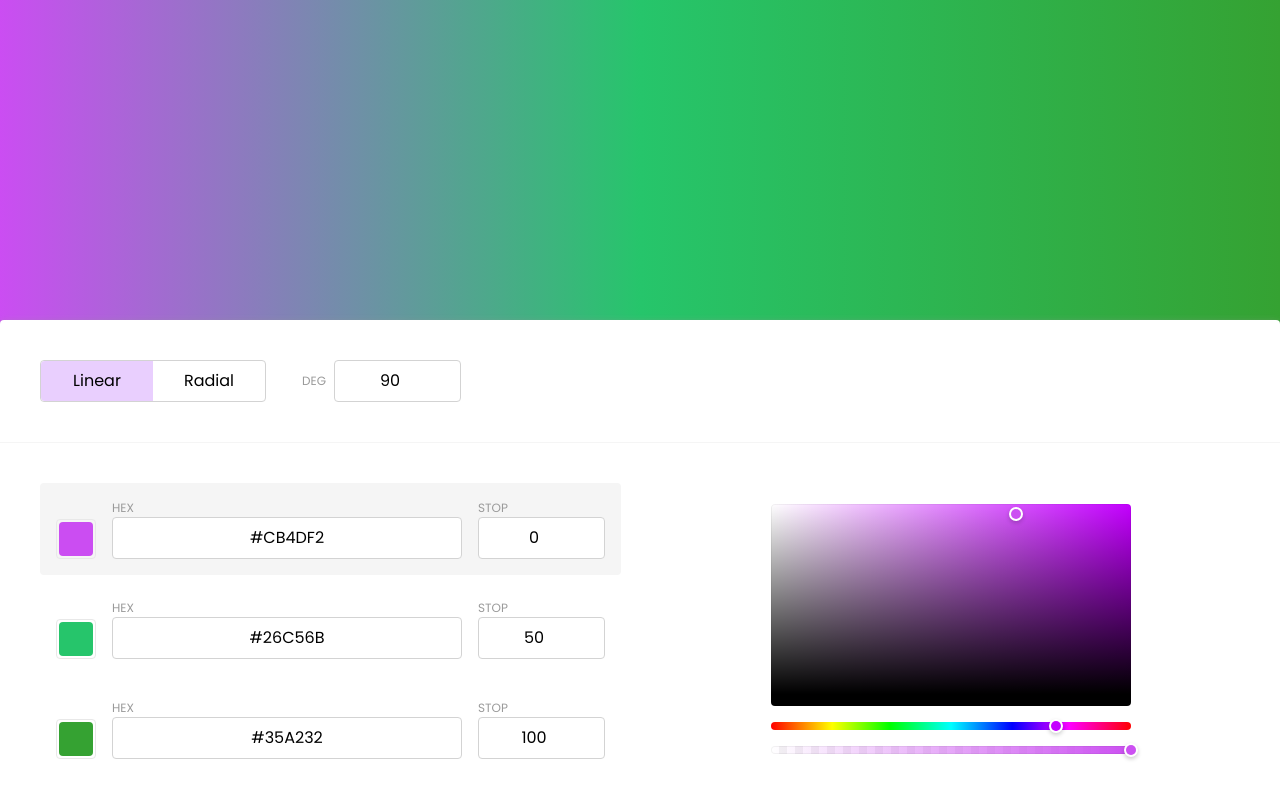
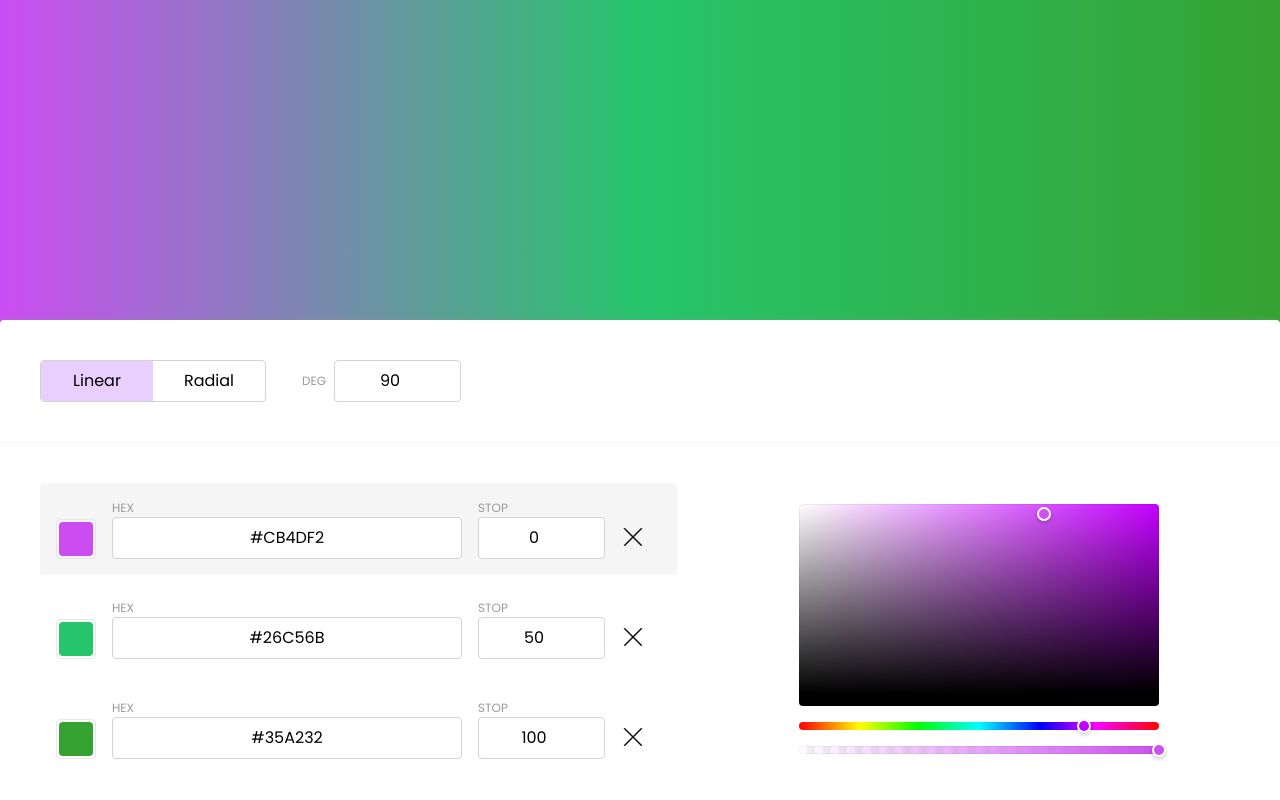
Before and after one commit to denpresich/gradient-generator, a Next.js app: page / in a window 1280 px wide. Shown: the top 800 px of the page. Built offline with nearby package versions, Linux system fonts and the light colour scheme.

Commit message:
Remove the color

```diff
--- a/src/app/page.tsx
+++ b/src/app/page.tsx
@@ -130,6 +130,16 @@ export default function Home() {
       payload: { id },
     });
 
+  const handleColorRemove = (id: string) => {
+    console.log("remove");
+
+    state.colors.length > 2 &&
+      dispatch({
+        type: "REMOVE_COLOR",
+        payload: { id },
+      });
+  };
+
   const handleColorPickerChange = (hex: string) =>
     dispatch({
       type: "UPDATE_COLOR",
@@ -182,6 +192,7 @@ export default function Home() {
             selectedColorId={state.selectedColorId}
             onChange={handleColorChange}
             onSelect={handleColorSelect}
+            onRemove={handleColorRemove}
           />
           <ColorPicker
             value={selectedColor?.hex}
--- a/src/components/Color/index.tsx
+++ b/src/components/Color/index.tsx
@@ -1,6 +1,7 @@
 import styles from "./styles.module.css";
 
 import React from "react";
+import Image from "next/image";
 
 import cn from "classnames";
 
@@ -29,6 +30,7 @@ export interface ColorProps {
   selected: boolean;
   onChange: ({ hex, position }: { hex: string; position: number }) => void;
   onSelect: () => void;
+  onRemove: () => void;
 }
 
 export const Color: React.FC<ColorProps> = ({
@@ -37,6 +39,7 @@ export const Color: React.FC<ColorProps> = ({
   selected,
   onChange,
   onSelect,
+  onRemove,
 }) => {
   const [hexValue, setHexValue] = React.useState(hex);
   const [positionValue, setPositionValue] = React.useState(position);
@@ -52,12 +55,12 @@ export const Color: React.FC<ColorProps> = ({
   return (
     <Form.Root
       className={cn(styles["color"], { [styles["color--selected"]]: selected })}
-      onClick={onSelect}
     >
       <div className={styles["color-box"]}>
         <div
           className={styles["color-box__bg"]}
           style={{ backgroundColor: hex }}
+          onClick={onSelect}
         />
       </div>
       <Form.Field className={styles["field"]} name="hex">
@@ -66,6 +69,7 @@ export const Color: React.FC<ColorProps> = ({
           <Input
             type="text"
             value={hexValue}
+            onFocus={onSelect}
             onChange={(e) => setHexValue(e.target.value)}
             onBlur={(e) => {
               const nextHex = fixHexColor(e.target.value);
@@ -84,6 +88,7 @@ export const Color: React.FC<ColorProps> = ({
             min={0}
             max={100}
             value={positionValue.toString()}
+            onFocus={onSelect}
             onChange={(e) => setPositionValue(Number(e.target.value))}
             onBlur={(e) => {
               const nextPosition = adjustPosition(Number(e.target.value));
@@ -94,6 +99,14 @@ export const Color: React.FC<ColorProps> = ({
           />
         </Form.Control>
       </Form.Field>
+      <Image
+        className={styles["remove-icon"]}
+        onClick={onRemove}
+        height={24}
+        width={24}
+        src="/close.svg"
+        alt={`Remove color ${hex}`}
+      />
     </Form.Root>
   );
 };
--- a/src/components/Color/styles.module.css
+++ b/src/components/Color/styles.module.css
@@ -1,6 +1,6 @@
 .color {
   display: grid;
-  grid-template-columns: 40px 3fr 1fr;
+  grid-template-columns: 40px 3fr 1fr 40px;
   align-items: flex-end;
   justify-content: space-between;
   gap: 16px;
@@ -36,3 +36,8 @@
   text-transform: uppercase;
   font-size: 12px;
 }
+
+.remove-icon {
+  cursor: pointer;
+  margin-bottom: 10px;
+}
--- a/src/components/Colors/index.tsx
+++ b/src/components/Colors/index.tsx
@@ -11,6 +11,7 @@ export interface ColorsProps {
   selectedColorId: string;
   onChange: (id: string, color: Color) => void;
   onSelect: (id: string) => void;
+  onRemove: (id: string) => void;
 }
 
 export const Colors: React.FC<ColorsProps> = ({
@@ -18,6 +19,7 @@ export const Colors: React.FC<ColorsProps> = ({
   selectedColorId,
   onChange,
   onSelect,
+  onRemove,
 }) => {
   return (
     <div className={styles["colors"]}>
@@ -33,6 +35,7 @@ export const Colors: React.FC<ColorsProps> = ({
               onChange(color.id, { id: color.id, hex, position })
             }
             onSelect={() => onSelect(color.id)}
+            onRemove={() => onRemove(color.id)}
           />
         ))}
     </div>
--- a/src/components/Colors/styles.module.css
+++ b/src/components/Colors/styles.module.css
@@ -2,6 +2,7 @@
   display: inline-flex;
   flex-direction: column;
   flex-wrap: wrap;
+  align-self: start;
   gap: 0.5rem;
   width: 100%;
 }
```
Also changed, not shown: public/close.svg (added).
